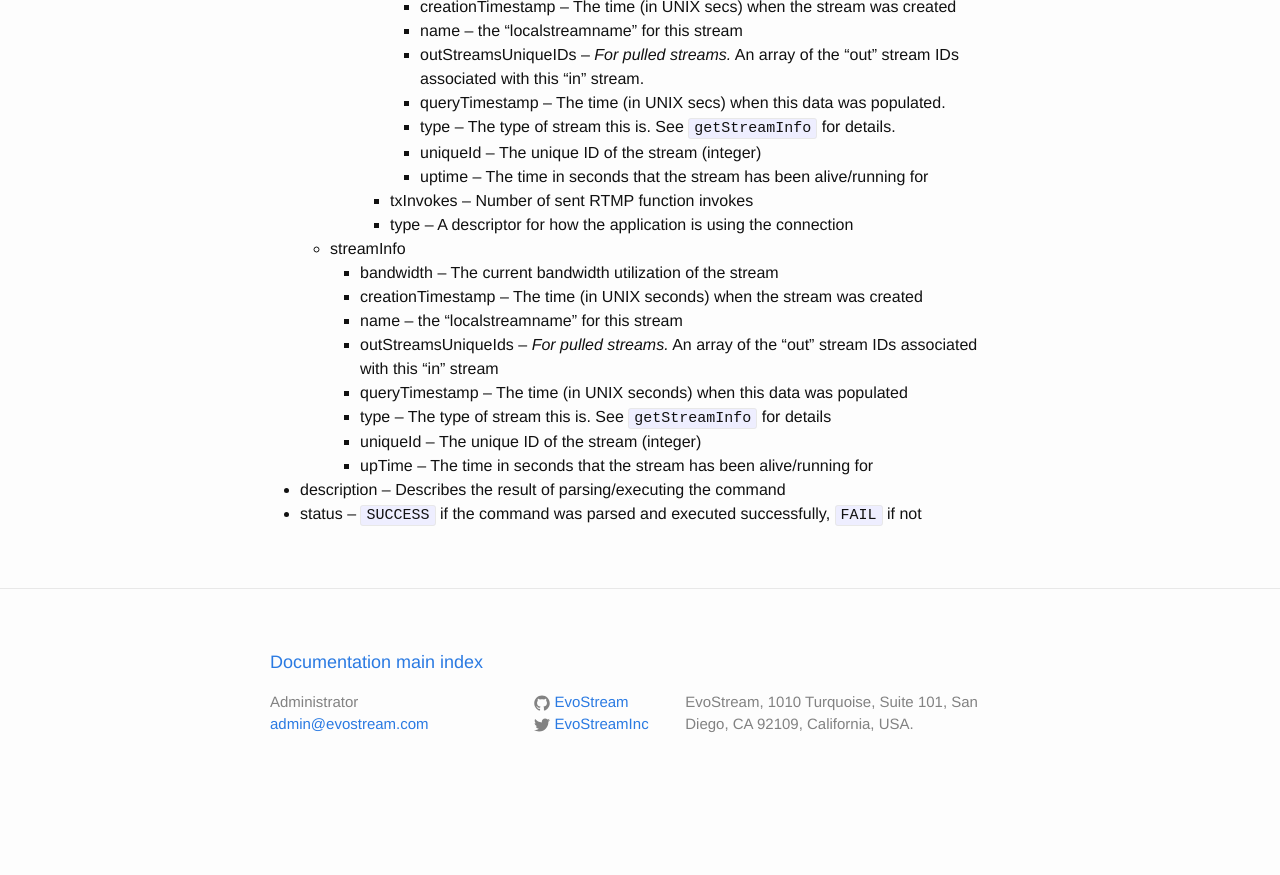
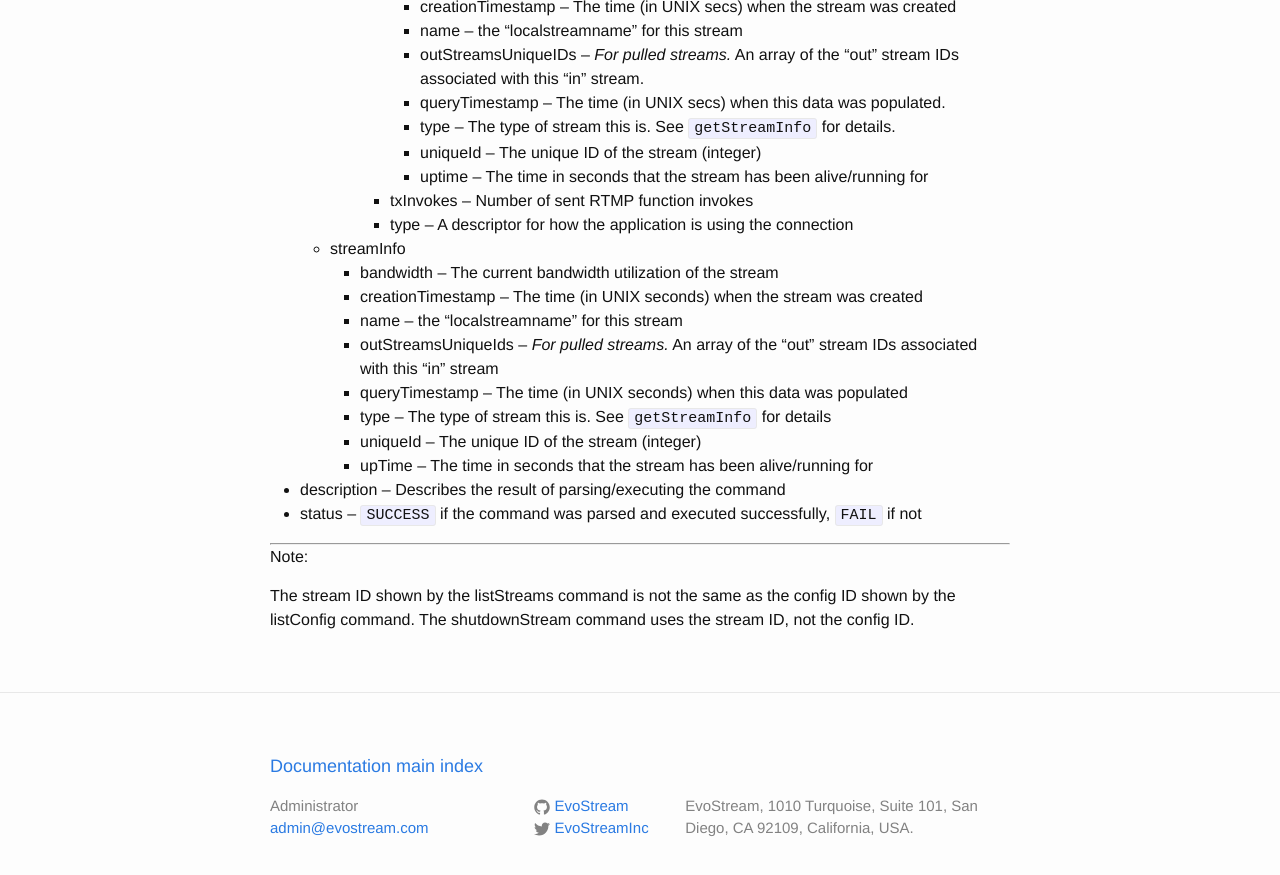
Before and after one commit to EvoStream/ems_api_definition, a Jekyll site: the page built from _posts/2016-01-01-shutdownStream.md, in a window 1280 px wide and 900 px high, scrolled down 4928 px. Shown: the top 875 px of the window. Built offline with Jekyll 4.4.1, drawn with Linux system fonts in a browser that asks for light colours; before the commit the page ends 5724 px from its top, so only the background shows below that.

Commit message:
Add clarification for config ID vs stream ID

```diff
--- a/_posts/2016-01-01-shutdownStream.md
+++ b/_posts/2016-01-01-shutdownStream.md
@@ -227,3 +227,9 @@ The JSON response contains the following details about the stream being shut dow
 
 - description – Describes the result of parsing/executing the command
 - status – `SUCCESS` if the command was parsed and executed successfully, `FAIL` if not
+
+-----
+
+Note:
+
+The stream ID shown by the listStreams command is not the same as the config ID shown by the listConfig command. The shutdownStream command uses the stream ID, not the config ID.
```
